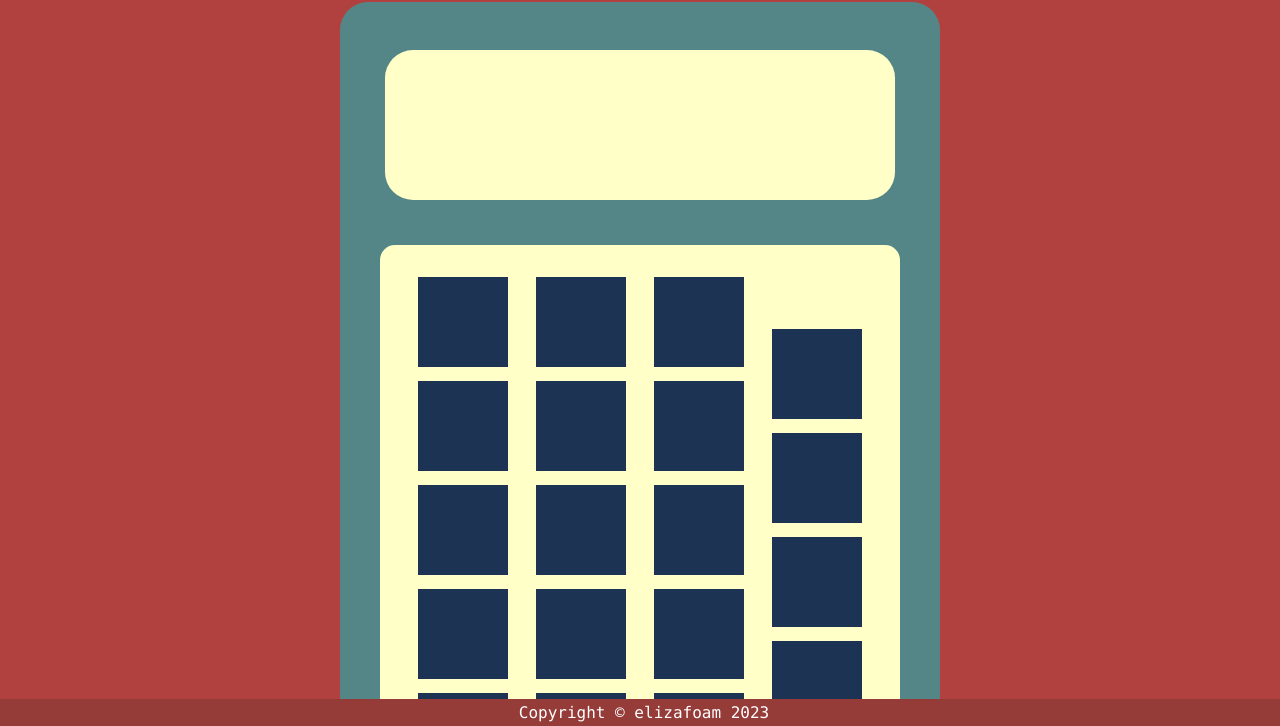
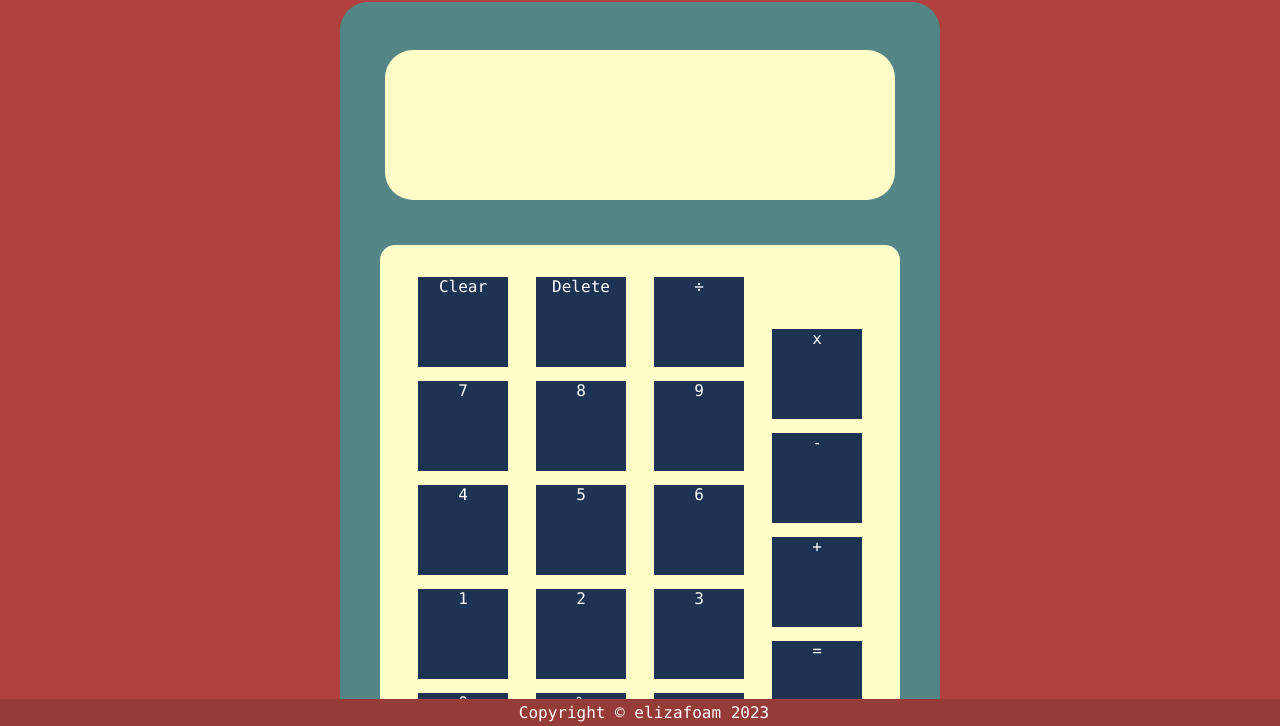
Before and after one commit to Elizafoam/calculator, a plain HTML site: page index.html in a window 1280 px wide. Shown: the part 74-800 px from the top of the page. Drawn offline with Linux system fonts and the light colour scheme.

Commit message:
add symbols to buttons

```diff
--- a/index.html
+++ b/index.html
@@ -17,31 +17,31 @@
         <div id="display"></div>
         <div id="controls">
           <div class="col">
-            <div class="button"></div>
-            <div class="button"></div>
-            <div class="button"></div>
-            <div class="button"></div>
-            <div class="button"></div>
+            <div class="button">Clear</div>
+            <div class="button">7</div>
+            <div class="button">4</div>
+            <div class="button">1</div>
+            <div class="button">0</div>
           </div>
           <div class="col">
-            <div class="button"></div>
-            <div class="button"></div>
-            <div class="button"></div>
-            <div class="button"></div>
-            <div class="button"></div>
+            <div class="button">Delete</div>
+            <div class="button">8</div>
+            <div class="button">5</div>
+            <div class="button">2</div>
+            <div class="button">%</div>
           </div>
           <div class="col">
-            <div class="button"></div>
-            <div class="button"></div>
-            <div class="button"></div>
-            <div class="button"></div>
-            <div class="button"></div>
+            <div class="button">÷</div>
+            <div class="button">9</div>
+            <div class="button">6</div>
+            <div class="button">3</div>
+            <div class="button">.</div>
           </div>
           <div class="col">
-            <div class="button"></div>
-            <div class="button"></div>
-            <div class="button"></div>
-            <div class="button"></div>
+            <div class="button">x</div>
+            <div class="button">-</div>
+            <div class="button">+</div>
+            <div class="button">=</div>
           </div>
 
 
```
